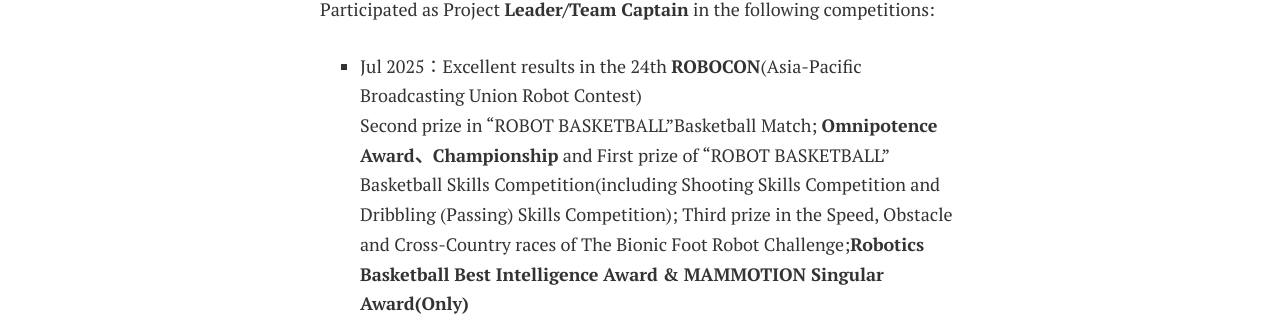
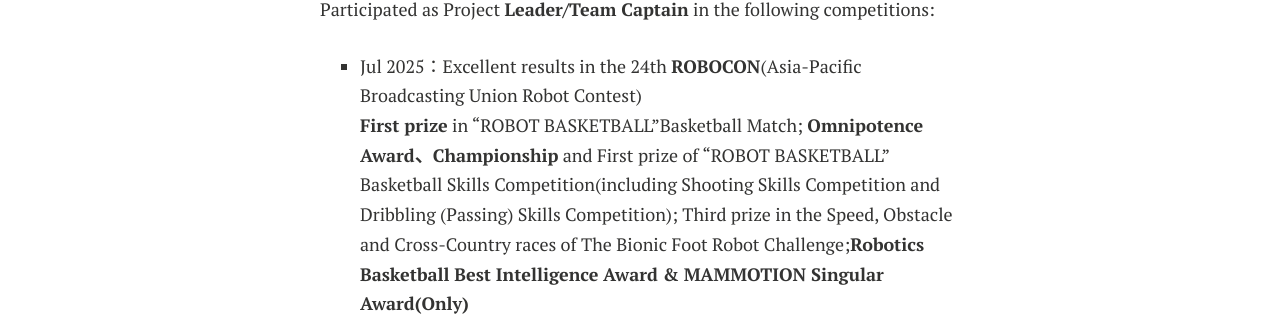
Before and after one commit to PlutoKirito/PlutoKirito.github.io, a Jekyll site: the page built from awards.md, in a window 1280 px wide. Shown: the part 503-819 px from the top of the page. Built offline with Jekyll 4.4.1, drawn with Linux system fonts in a browser that asks for light colours; nearby versions of some CDN libraries; comment, search, counter and statistics services are not loaded; a style sheet for code colours, icons or effects is not loaded.

Commit message:
docs:update

```diff
--- a/awards.md
+++ b/awards.md
@@ -13,7 +13,7 @@ title: Awards
 ## 🎖️ Competitions
 Participated as Project **Leader/Team Captain** in the following competitions:
 
-- Jul 2025：Excellent results in the 24th **ROBOCON**(Asia-Pacific Broadcasting Union Robot Contest)<br>Second prize in “ROBOT BASKETBALL”Basketball Match; **Omnipotence Award、Championship** and First prize of “ROBOT BASKETBALL” Basketball Skills Competition(including Shooting Skills Competition and Dribbling (Passing) Skills Competition); Third prize in the Speed, Obstacle and Cross-Country races of The Bionic Foot Robot Challenge;**Robotics Basketball Best Intelligence Award & [MAMMOTION](https://mammotion.com/) Singular  Award(Only)**
+- Jul 2025：Excellent results in the 24th **ROBOCON**(Asia-Pacific Broadcasting Union Robot Contest)<br>**First prize** in “ROBOT BASKETBALL”Basketball Match; **Omnipotence Award、Championship** and First prize of “ROBOT BASKETBALL” Basketball Skills Competition(including Shooting Skills Competition and Dribbling (Passing) Skills Competition); Third prize in the Speed, Obstacle and Cross-Country races of The Bionic Foot Robot Challenge;**Robotics Basketball Best Intelligence Award & [MAMMOTION](https://mammotion.com/) Singular  Award(Only)**
 - Jul 2025：Second prize in the 17th China Electrical Engineering Society Cup(Top 10%, done solo)
 - May 2025：First prize in the 17th Huazhong Cup University Student Mathematical Modeling Challenge (Top 5%, done solo)
 - May 2025：Meritorious Award in Interdisciplinary Contest In Modeling (Top 5%)
```
Also changed, not shown: blogs.md (+1 -1 lines).
